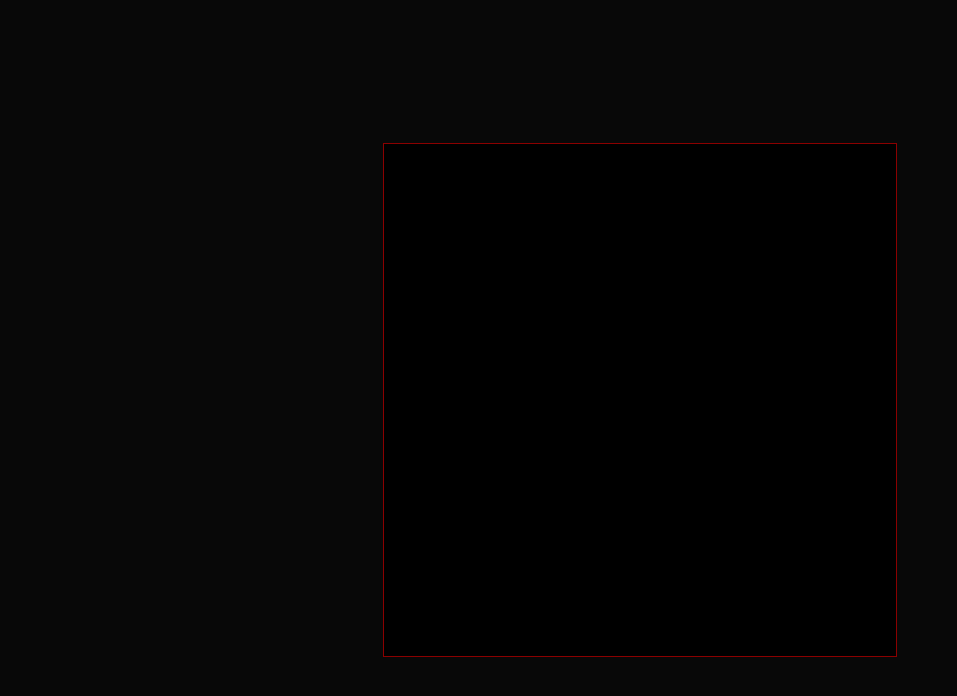
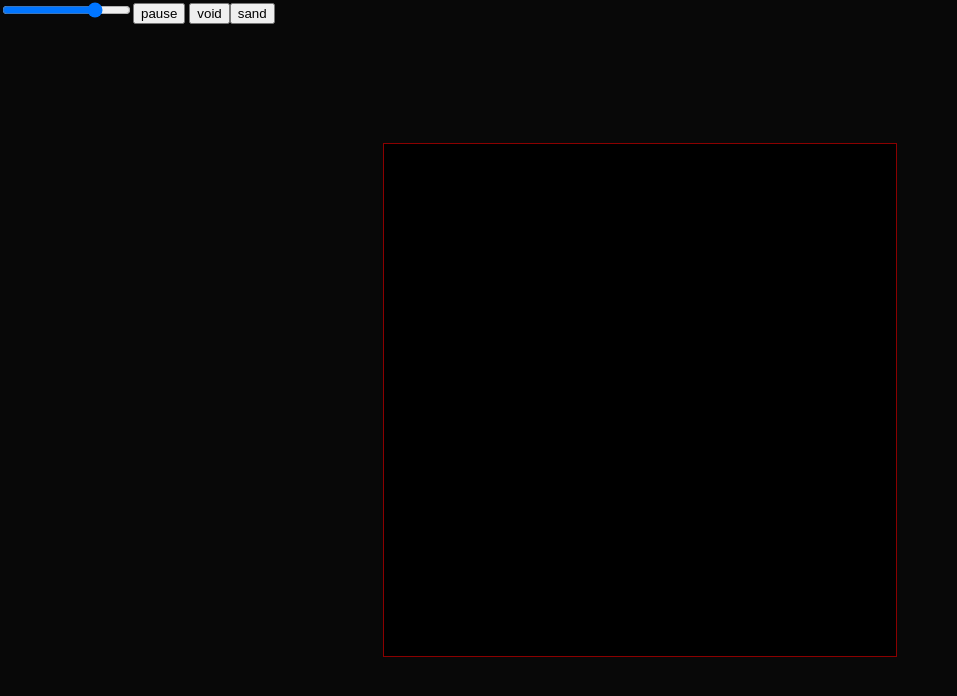
Before and after one commit to VoyakaGOD/SandAndSoil, a plain HTML site: page index.html in a window 1280 px wide. Shown: the whole page, without its empty margins (0-957 px from the left). Drawn offline with Linux system fonts and the light colour scheme.

Commit message:
Added simple GUI

```diff
--- /dev/null
+++ b/GUI.js
@@ -0,0 +1,26 @@
+const brushSizeInput = document.createElement("input");
+brushSizeInput.type = 'range';
+brushSizeInput.min = 1;
+brushSizeInput.max = 9;
+brushSizeInput.value = brushSize;
+brushSizeInput.step = 1;
+document.body.appendChild(brushSizeInput);
+brushSizeInput.addEventListener('change', (event) => {
+    brushSize = brushSizeInput.value;
+});
+
+const pauseButton = document.createElement("button");
+pauseButton.innerHTML = "pause";
+pauseButton.onclick = (fe, me) => pause = !pause;
+document.body.appendChild(pauseButton);
+
+function CreateElementButtons()
+{
+    for(let i = 0; i < elements.length; i++)
+    {
+        let elementButton = document.createElement("button");
+        elementButton.innerHTML = elements[i].name;
+        elementButton.onclick = (fe, me) => brushId = i;
+        document.body.appendChild(elementButton);
+    }
+}
--- a/elements.js
+++ b/elements.js
@@ -1,18 +1,21 @@
 elements = [
 {
+    name: "void",
     Awake: (self, x, y) => {},
     Update: (self, x, y) => {},
     Draw: (self, x, y) => Repaint(x,y,rgb(0,0,0))
 },
 {
+    name: "sand",
     Awake: (self, x, y) => self.color = rgb(128,Math.floor(Math.random()*128),13),
     Update: (self, x, y) => {
         if(GetElement(x,y+1).id == 0) Swap(x,y,x,y+1);
-        else if(GetElement(x-1,y+1).id == 0) Swap(x,y,x-1,y+1);
-        else if(GetElement(x+1,y+1).id == 0) Swap(x,y,x+1,y+1);
+        else if(GetElement(x+1,y+1).id == 0 && GetElement(x+1,y).id == 0) Swap(x,y,x+1,y+1);
+        else if(GetElement(x-1,y+1).id == 0 && GetElement(x-1,y).id == 0) Swap(x,y,x-1,y+1);
     },
     Draw: (self, x, y) => Repaint(x,y,self.color)
 }
 ];
 
 pause = false;
+CreateElementButtons();
--- a/game.js
+++ b/game.js
@@ -91,8 +91,8 @@ function Swap(x1, y1, x2, y2)
 var mpx = 0;
 var mpy = 0;
 var pressed = false;
-var brushRadius = 7;
-var brushType = 1;
+var brushSize = 7;
+var brushId = 1;
 var pause = true;
 var elements = [];
 
@@ -125,9 +125,9 @@ function Draw()
     {
         for(let x = 0; x < GAME_WIDTH; x++)
         {
-            if(pressed && ((x-mpx)*(x-mpx)+(y-mpy)*(y-mpy) < brushRadius*brushRadius))
+            if(pressed && ((x-mpx)*(x-mpx)+(y-mpy)*(y-mpy) < brushSize*brushSize))
             {
-                gameTable[y][x] = {id: brushType};
+                gameTable[y][x] = {id: brushId};
                 elements[gameTable[y][x].id].Awake(gameTable[y][x], x, y);
             }
 
--- a/index.html
+++ b/index.html
@@ -7,6 +7,7 @@
 </head>
 <body>
     <script src="game.js"></script>
+    <script src="GUI.js"></script>
     <script src="elements.js"></script>
 </body>
 </html>
```
